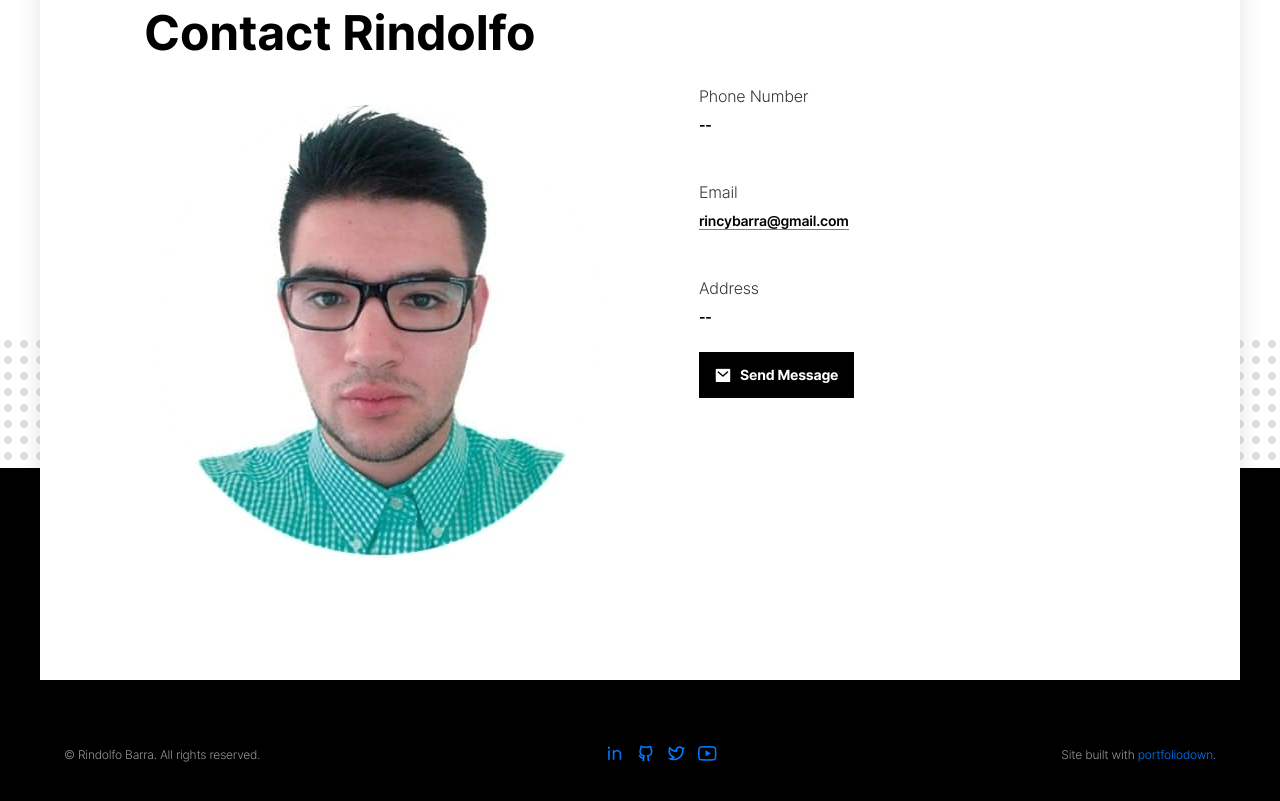
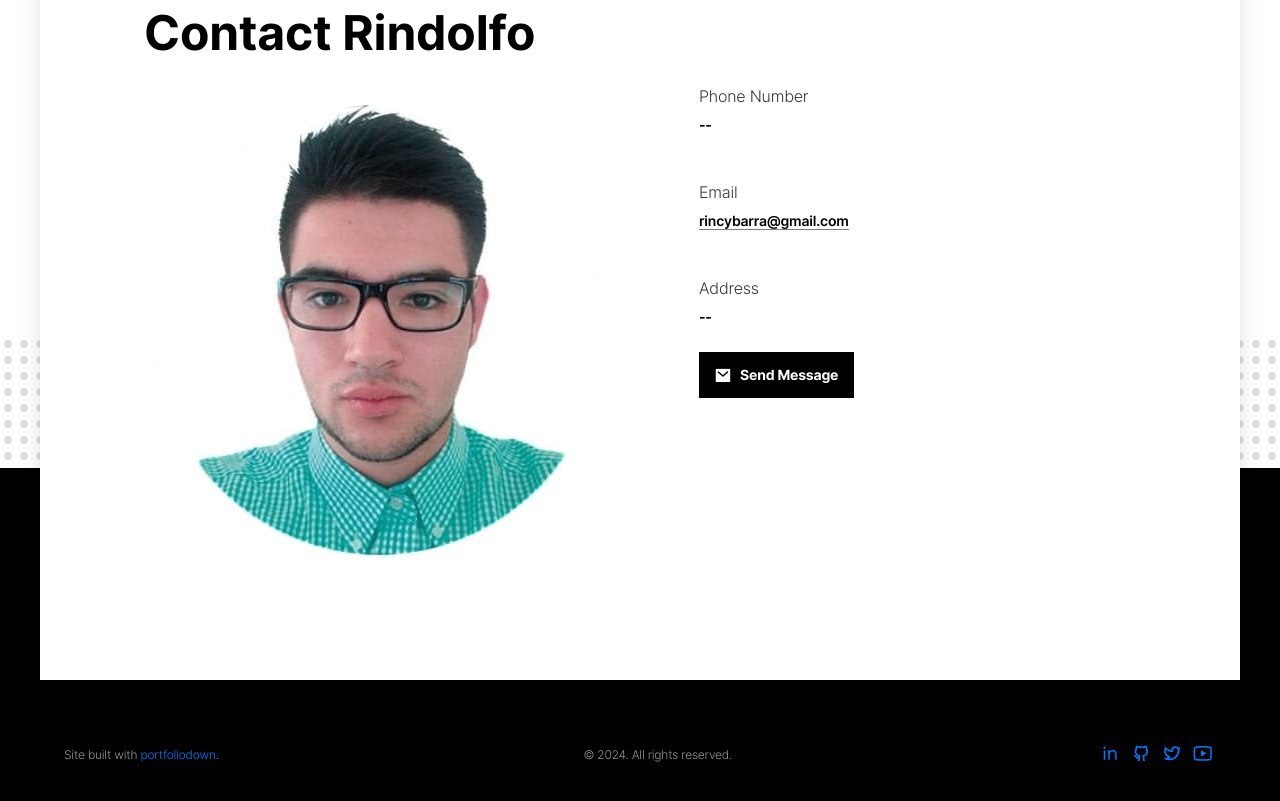
Before and after one commit to rownlet/rownlet.github.io, a plain HTML site: page index.html in a window 1280 px wide. Shown: the part 4281-5082 px from the top of the page. Drawn offline with nearby package versions, Linux system fonts and the light colour scheme; some packages are replaced by stand-ins of ours.

Commit message:
Update index.html

```diff
--- a/index.html
+++ b/index.html
@@ -635,14 +635,22 @@
 
     <div class="footer__left">
       <div class="footer__copy">
-        © Rindolfo Barra. All rights reserved.
+
+	Site built with  <a href="https://business-science.github.io/portfoliodown/" target="_blank">portfoliodown</a>.
+
       </div>
     </div>
 
 <div class="footer__links">
       <ul class="navbar-nav ">
+	<div class="footer__copy">
+        © 2024. All rights reserved.
+        </div>
+     </ul>
+</div>
 
-     <div class="row platform-links">
+    <div class="footer__right">
+      <div class="row platform-links">
       <div class="col-12">
 
         <a href="https://www.linkedin.com/in/rindolfobarrar/" target="_blank"
@@ -663,14 +671,6 @@
 
       </div>
     </div>
-     </ul>
-</div>
-
-    <div class="footer__right">
-      <div class="footer__copy">
-        Site built with  <a href="https://business-science.github.io/portfoliodown/" target="_blank">portfoliodown</a>.
-
-      </div>
 
     </div>
 
```
